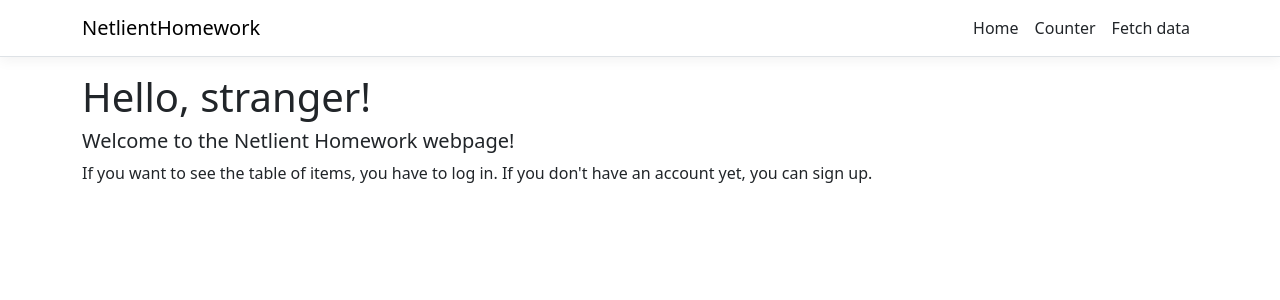
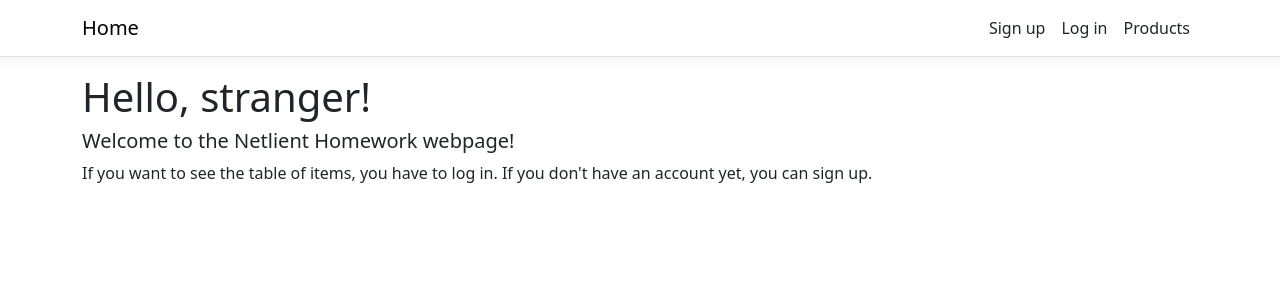
Before and after one commit to LBlanka99/netlient-homework, an Angular app in the folder NetlientHomework/ClientApp/: page / in a window 1280 px wide. Shown: the top 300 px of the page. Built offline with nearby package versions, Linux system fonts and the light colour scheme.

Commit message:
create buttons for my pages

```diff
--- a/NetlientHomework/ClientApp/src/app/nav-menu/nav-menu.component.html
+++ b/NetlientHomework/ClientApp/src/app/nav-menu/nav-menu.component.html
@@ -3,7 +3,7 @@
     class="navbar navbar-expand-sm navbar-toggleable-sm navbar-light bg-white border-bottom box-shadow mb-3"
   >
     <div class="container">
-      <a class="navbar-brand" [routerLink]="['/']">NetlientHomework</a>
+      <a class="navbar-brand" [routerLink]="['/']">Home</a>
       <button
         class="navbar-toggler"
         type="button"
@@ -25,16 +25,16 @@
             [routerLinkActive]="['link-active']"
             [routerLinkActiveOptions]="{ exact: true }"
           >
-            <a class="nav-link text-dark" [routerLink]="['/']">Home</a>
+            <a class="nav-link text-dark" [routerLink]="['/sign-up']">Sign up</a>
           </li>
           <li class="nav-item" [routerLinkActive]="['link-active']">
-            <a class="nav-link text-dark" [routerLink]="['/counter']"
-              >Counter</a
+            <a class="nav-link text-dark" [routerLink]="['/log-in']"
+              >Log in</a
             >
           </li>
           <li class="nav-item" [routerLinkActive]="['link-active']">
-            <a class="nav-link text-dark" [routerLink]="['/fetch-data']"
-              >Fetch data</a
+            <a class="nav-link text-dark" [routerLink]="['/products']"
+              >Products</a
             >
           </li>
         </ul>
```
